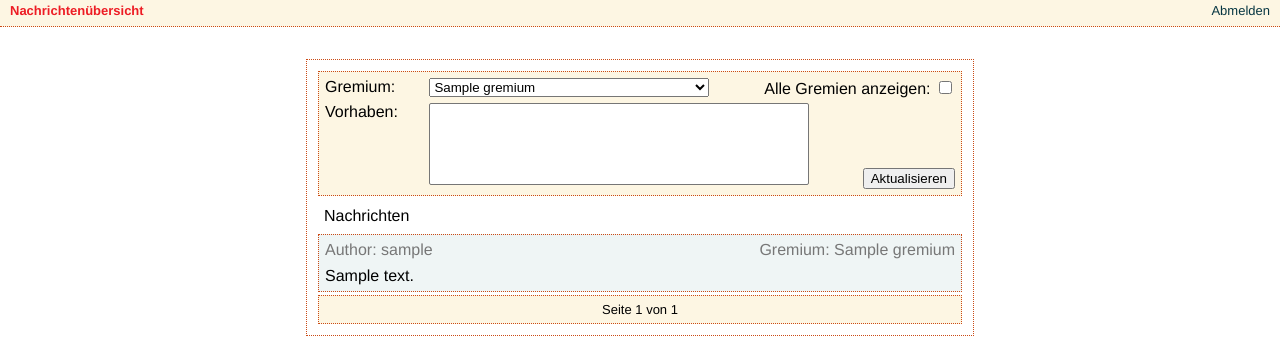
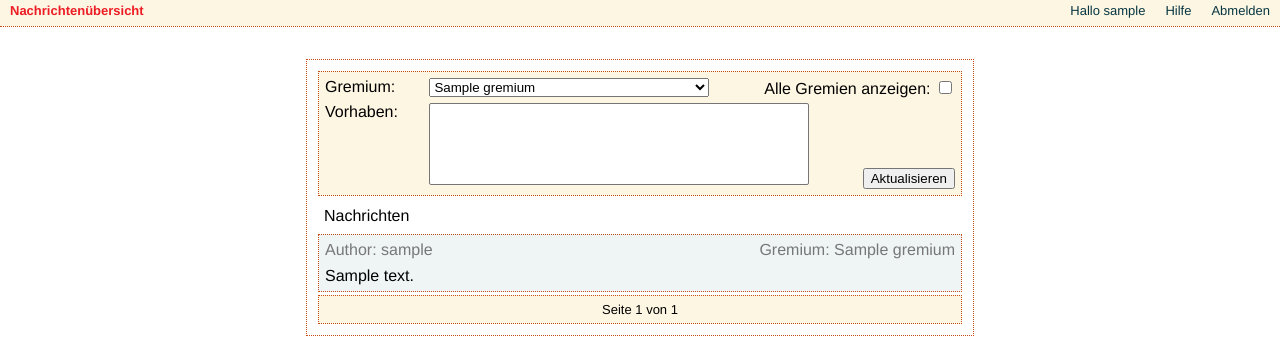
Before and after one commit to ntj/fraktionstool, a Django app: page / in a window 1280 px wide. Shown: the top 340 px of the page. Run offline with Django 3.2, Linux system fonts and the light colour scheme; a user stored in the database is signed in; tables that the repository leaves empty hold one stand-in row (values such as "Sample post"); lists and menus that the app fills with data are empty; parts of the project's set-up code (start-up, migrations or seed data) failed here and were passed over; some libraries are stand-ins or nearby versions.

Commit message:
Set link to help page

```diff
--- a/django/fraktionstool/static/style.css
+++ b/django/fraktionstool/static/style.css
@@ -206,3 +206,11 @@ width: 380px;
 #id_text{
 margin-left: 5px;
 }
+
+.rightmenu{
+float: right;
+}
+
+.mpadd{
+padding-right: 20px;
+}
--- a/django/mysite/templates/base.html
+++ b/django/mysite/templates/base.html
@@ -12,7 +12,9 @@
             {% block extra_page_header %}{% endblock %}
         </div>
         {% if user.is_authenticated %}
-            <a class="raggedright" href="/logout">Abmelden</a>
+            <div class="rightmenu"><a href="/logout">Abmelden</a></div>
+            <div class="rightmenu mpadd"><a href="static/hilfe.html">Hilfe</a></div>
+            <div class="rightmenu mpadd">Hallo {{ user.username }}</div>
         {% endif %}
     </div>
     <div id="content">
```
